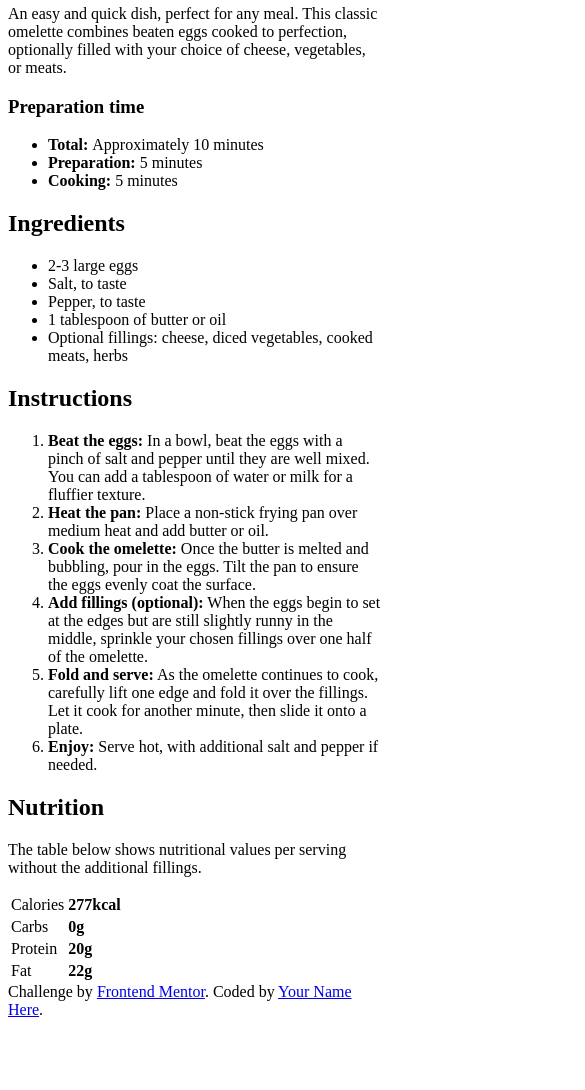
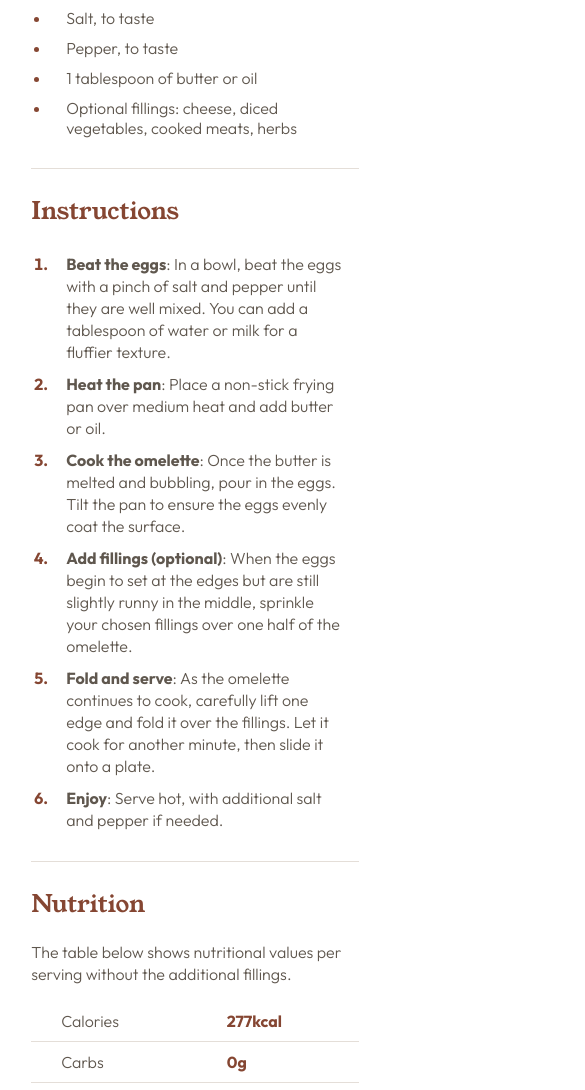
Before and after one commit to laurellx/FEM-recipe-page-main, a website: page index.html in a window 390 px wide. Shown: the part 687-1777 px from the top of the page, 585 px wide, since content can reach past the window. Before the commit the page ends 1714 px from the top, so only its background shows below. Drawn offline with Linux system fonts and the light colour scheme.

Commit message:
completed mobile version

```diff
--- a/index.html
+++ b/index.html
@@ -21,6 +21,7 @@
     />
   </head>
   <body>
+      <div class="content">
     <header>
       <img
         src="/assets/images/image-omelette.jpeg"
@@ -34,17 +35,17 @@
         combines beaten eggs cooked to perfection, optionally filled with your
         choice of cheese, vegetables, or meats.
       </p>
-      <div>
-        <h3><strong>Preparation time</strong></h3>
+      <aside>
+        <h3 class="aside_title"><strong>Preparation time</strong></h3>
         <ul>
-          <li><b>Total: </b>Approximately 10 minutes</li>
-          <li><b>Preparation: </b>5 minutes</li>
-          <li><b>Cooking: </b>5 minutes</li>
+          <li><b>Total</b>: Approximately 10 minutes</li>
+          <li><b>Preparation</b>: 5 minutes</li>
+          <li><b>Cooking</b>: 5 minutes</li>
         </ul>
-      </div>
+      </aside>
       <article>
         <section>
-          <h2>Ingredients</h2>
+          <h2 class="section_title">Ingredients</h2>
           <ul>
             <li>2-3 large eggs</li>
             <li>Salt, to taste</li>
@@ -56,40 +57,40 @@
           </ul>
         </section>
         <section>
-          <h2>Instructions</h2>
+          <h2 class="section_title">Instructions</h2>
           <ol>
             <li>
-              <b>Beat the eggs:</b> In a bowl, beat the eggs with a pinch of
+              <b>Beat the eggs</b>: In a bowl, beat the eggs with a pinch of
               salt and pepper until they are well mixed. You can add a
               tablespoon of water or milk for a fluffier texture.
             </li>
             <li>
-              <b>Heat the pan:</b> Place a non-stick frying pan over medium heat
+              <b>Heat the pan</b>: Place a non-stick frying pan over medium heat
               and add butter or oil.
             </li>
             <li>
-              <b>Cook the omelette:</b> Once the butter is melted and bubbling,
+              <b>Cook the omelette</b>: Once the butter is melted and bubbling,
               pour in the eggs. Tilt the pan to ensure the eggs evenly coat the
               surface.
             </li>
             <li>
-              <b>Add fillings (optional):</b> When the eggs begin to set at the
+              <b>Add fillings (optional)</b class="bold">: When the eggs begin to set at the
               edges but are still slightly runny in the middle, sprinkle your
               chosen fillings over one half of the omelette.
             </li>
             <li>
-              <b>Fold and serve:</b> As the omelette continues to cook,
+              <b>Fold and serve</b>: As the omelette continues to cook,
               carefully lift one edge and fold it over the fillings. Let it cook
               for another minute, then slide it onto a plate.
             </li>
             <li>
-              <b>Enjoy:</b> Serve hot, with additional salt and pepper if
+              <b>Enjoy</b>: Serve hot, with additional salt and pepper if
               needed.
             </li>
           </ol>
         </section>
         <section>
-          <h2>Nutrition</h2>
+          <h2 class="section_title">Nutrition</h2>
           <p>
             The table below shows nutritional values per serving without the
             additional fillings.
@@ -98,30 +99,31 @@
             <tbody>
               <tr>
                 <td>Calories</td>
-                <td><b>277kcal</b></td>
+                <td><b class="bold">277kcal</b></td>
               </tr>
               <tr>
                 <td>Carbs</td>
-                <td><b>0g</b></td>
+                <td><b class="bold">0g</b></td>
               </tr>
               <tr>
                 <td>Protein</td>
-                <td><b> 20g</b></td>
+                <td><b class="bold">20g</b></td>
               </tr>
               <tr>
                 <td>Fat</td>
-                <td><b> 22g</b></td>
+                <td><b class="bold">22g</b></td>
               </tr>
             </tbody>
           </table>
         </section>
       </article>
     </main>
-    <footer>
+    <footer class="attribution">
       Challenge by
       <a href="https://www.frontendmentor.io?ref=challenge" target="_blank"
         >Frontend Mentor</a
-      >. Coded by <a href="#">Your Name Here</a>.
+      >. Coded by <a href="https://www.frontendmentor.io/profile/laurellx">Laura Origa</a>.
     </footer>
+    </div>
   </body>
 </html>
--- /dev/null
+++ b/styles/_base.scss
@@ -0,0 +1,104 @@
+body {
+  .content {
+    background-color: background;
+    header {
+      img {
+        width: 100%;
+        height: auto;
+      }
+    }
+    main {
+      margin: 8%;
+      h1 {
+        color: $mainTitle;
+        font-family: "Young Serif", serif;
+        font-weight: 400;
+        line-height: 35px;
+      }
+      p {
+        @include paragraph;
+        line-height: 22px;
+      }
+      aside {
+        border-radius: 15px;
+        background-color: $asideBackground;
+        padding: 5px 20px;
+        .aside_title {
+        }
+        ul {
+          padding-left: 20px;
+          li {
+            list-style-type: disc;
+            padding: 5px 15px;
+            @include paragraph;
+            &::marker {
+              color: $asideText;
+            }
+          }
+        }
+      }
+      article {
+        section {
+          &:not(:last-child):after {
+            @include separator;
+            margin: 25px 0;
+          }
+          .section_title {
+          }
+          ul {
+            padding-left: 20px;
+            li {
+              list-style-type: disc;
+              padding: 5px 15px;
+              @include paragraph;
+              &::marker {
+                color: $sectionText;
+              }
+            }
+          }
+        }
+
+        section {
+          .section_title {
+          }
+          ol {
+            padding-left: 20px;
+            li {
+              padding: 5px 15px;
+              list-style-type: decimal;
+              line-height: 22px;
+              @include paragraph;
+              &::marker {
+                color: $sectionText;
+                font-weight: bold;
+              }
+            }
+          }
+        }
+        section {
+          .section_title {
+          }
+          table {
+            border-collapse: collapse;
+            width: 100%;
+            tbody {
+              tr {
+                border-bottom: 1px solid $separator;
+              }
+              td {
+                @include paragraph;
+                padding: 10px 30px;
+              }
+            }
+          }
+        }
+      }
+    }
+    .attribution {
+      display: none;
+      margin: 8%;
+      @include paragraph;
+      font-size: small;
+    }
+  }
+}
--- /dev/null
+++ b/styles/_global.scss
@@ -0,0 +1,19 @@
+body {
+  margin: 0;
+  padding: 0;
+}
+
+.section_title {
+  color: $sectionText;
+  font-family: "Young Serif", sans-serif;
+  font-weight: 400;
+}
+
+.aside_title {
+  color: $asideText;
+  font-family: "Outfit", serif;
+}
+
+.bold {
+  color: $sectionText;
+}
--- /dev/null
+++ b/styles/_mixins.scss
@@ -0,0 +1,14 @@
+@mixin paragraph {
+  color: $paragraph;
+  font-family: "Outfit", serif;
+  font-size: 16px;
+  font-weight: 300;
+}
+
+@mixin separator {
+  content: "";
+  display: block;
+  background-color: $separator;
+  height: 1px;
+  width: 100%;
+}
--- /dev/null
+++ b/styles/_variables.scss
@@ -0,0 +1,12 @@
+// Colors
+/* Primary */
+$sectionText: hsl(14, 45%, 36%);
+$asideText: hsl(332, 51%, 32%);
+
+/* Neutral */
+$content: hsl(0, 0%, 100%);
+$asideBackground: hsl(330, 100%, 98%);
+$background: hsl(30, 54%, 90%);
+$separator: hsl(30, 18%, 87%);
+$paragraph: hsl(30, 10%, 34%);
+$mainTitle: hsl(24, 5%, 18%);
--- a/styles/style.scss
+++ b/styles/style.scss
@@ -0,0 +1,4 @@
+@import "_variables";
+@import "_mixins";
+@import "_global";
+@import "_base";
```
Also changed, not shown: styles/style.css, 1 other file.
